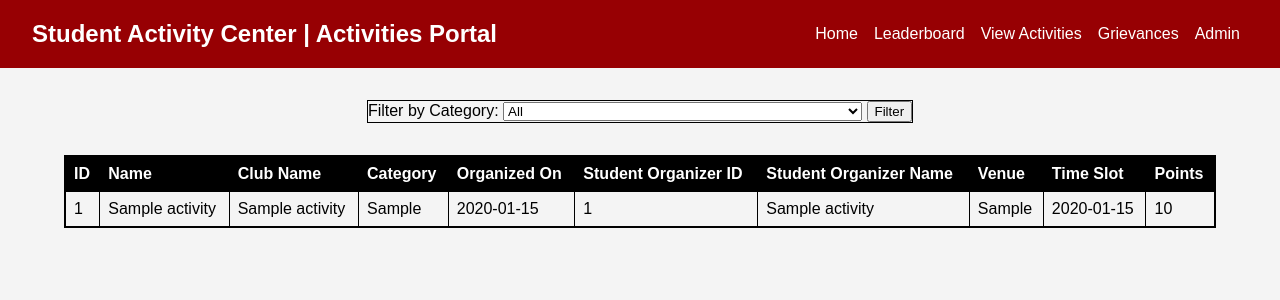
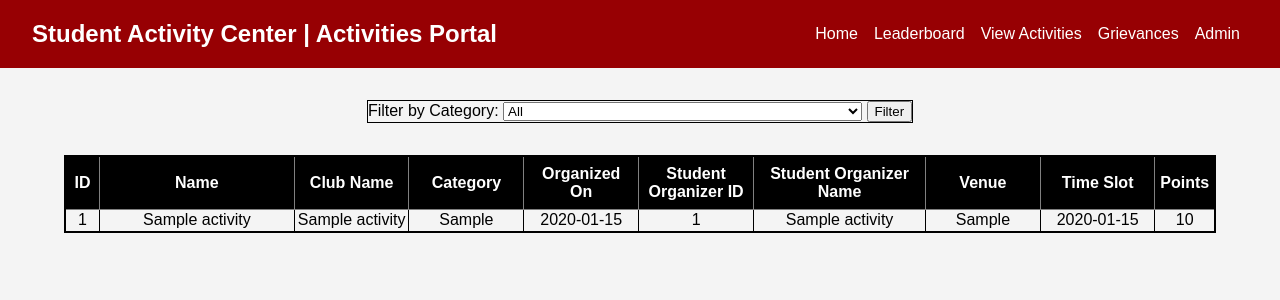
Before and after one commit to DeepakReddyG/silphp, a PHP site: page /view_activities.php in a window 1280 px wide. Shown: the top 300 px of the page. Run offline with PHP 8.4, Linux system fonts and the light colour scheme; tables that the repository leaves empty hold one stand-in row (values such as "Sample post").

Commit message:
stabilized

```diff
--- a/process_upload_participants.php
+++ b/process_upload_participants.php
@@ -25,9 +25,7 @@ if ($_SERVER['REQUEST_METHOD'] === 'POST') {
 
         $stmt = $conn->prepare($sql);
 
-        // Bind parameters and execute the statement for each row in the CSV
         foreach ($csv_data as $row) {
-            // Assuming the CSV data includes points for each participant
             $stmt->bind_param('ssssssssi', ...$row);
             $stmt->execute();
         }
--- a/view_activities.php
+++ b/view_activities.php
@@ -63,18 +63,9 @@
             margin: auto;
         }
 
-        table {
-            border-collapse: collapse;
-            margin-top: 20px;
-            border: 2px solid black;
-            width: 100%;
-        }
 
-        th, td {
-            border: 1px solid black;
-            text-align: left;
-            padding: 8px;
-        }
+
+
         .participants_div table tr:hover {
             background-color: lightgrey;
         }
@@ -84,6 +75,52 @@
             color: white;
         }
 
+        .events-attended-table table {
+            border-collapse: collapse;
+            margin-top: 1rem;
+            border: 2px solid black;
+            width: 100%;
+        }
+        .events-attended-table table th {
+            border: 1px solid grey;
+            text-align: center;
+            padding: 0.5rem 0.3rem;
+        }
+        .events-attended-table table tr td {
+            border: 1px solid black;
+            text-align: center;
+            padding: 0.1rem;
+        }
+        .events-attended-table table tr td:nth-child(1) {
+            width: 3%;
+        }
+        .events-attended-table table tr td:nth-child(2) {
+            width: 17%;
+        }
+        .events-attended-table table tr td:nth-child(3) {
+            width: 10%;
+        }
+        .events-attended-table table tr td:nth-child(4) {
+            width: 10%;
+        }
+        .events-attended-table table tr td:nth-child(5) {
+            width: 10%;
+        }
+        .events-attended-table table tr td:nth-child(6) {
+            width: 10%;
+        }
+        .events-attended-table table tr td:nth-child(7) {
+            width: 15%;
+        }
+        .events-attended-table table tr td:nth-child(8) {
+            width: 10%;
+        }
+        .events-attended-table table tr td:nth-child(9) {
+            width: 10%;
+        }
+        .events-attended-table table tr td:nth-child(10) {
+            width: 5%;
+        }
     </style>
 </head>
 <body>
@@ -128,7 +165,7 @@
     $result = $conn->query($sql);
 
     if ($result->num_rows > 0) {
-        echo "<div class='participants_div'>";
+        echo "<div class='participants_div events-attended-table'>";
         echo "<table>";
         echo "<tr>
                 <th>ID</th>
```
Also changed, not shown: add_grievance.php (+60 -4 lines), admin.php (+37 -13 lines), index.php (+71 -11 lines).
